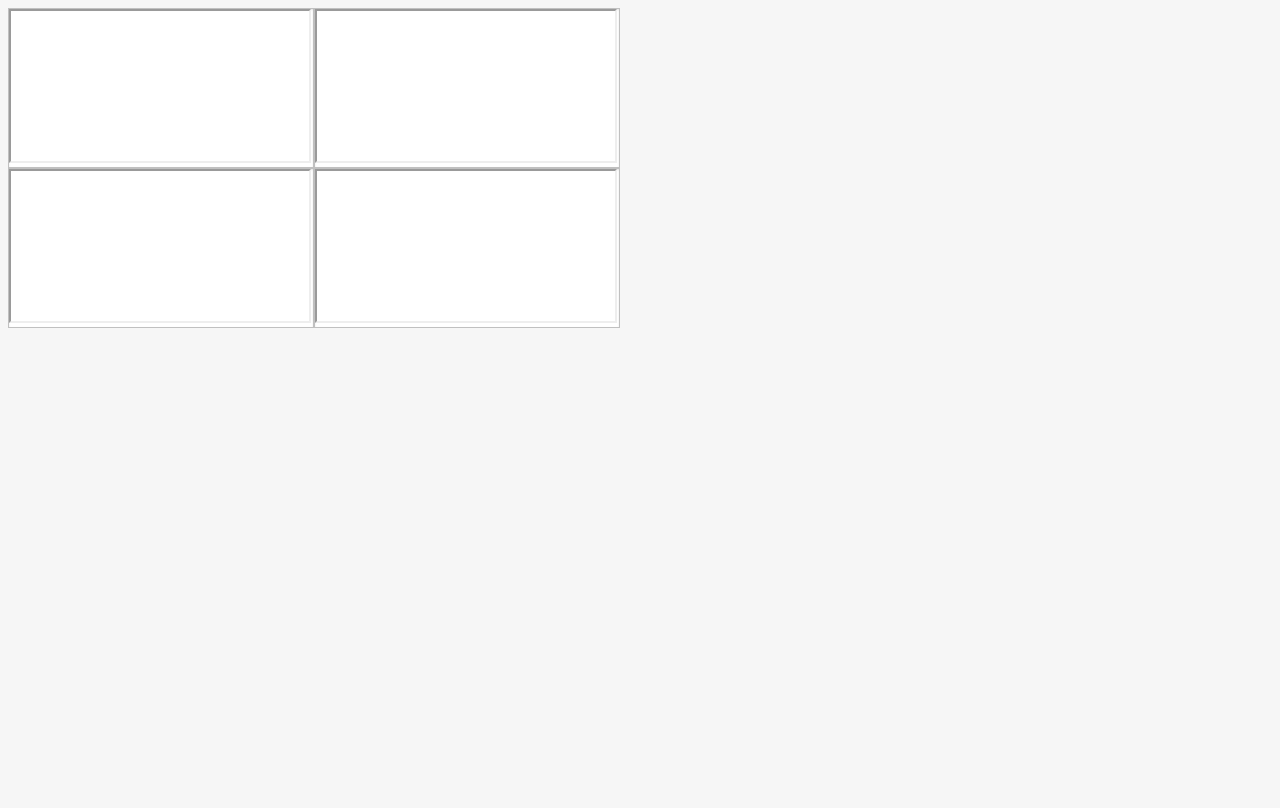
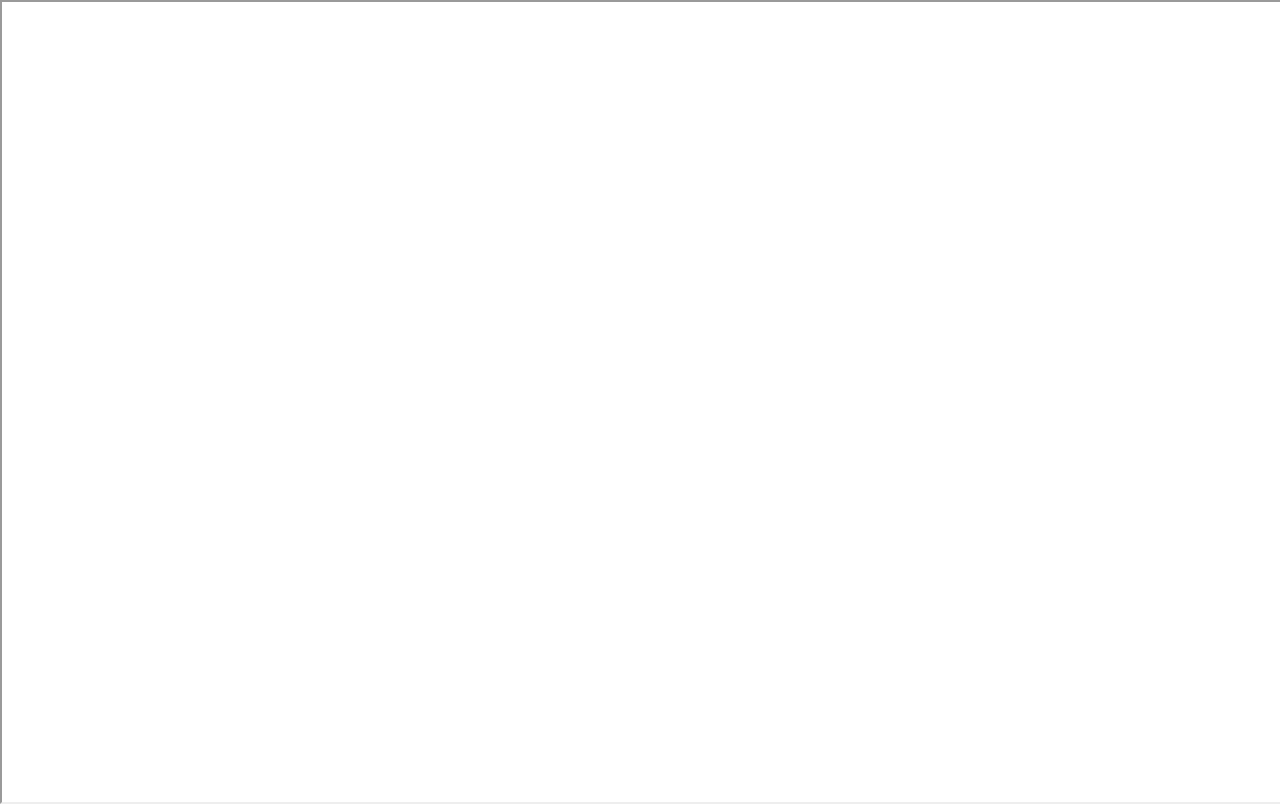
Before and after one commit to s-vugar1988/web-terminator, a plain HTML site: page index.html in a window 1280 px wide. Drawn offline with Linux system fonts and the light colour scheme.

Commit message:
changed styles

```diff
--- a/css/style.css
+++ b/css/style.css
@@ -3,8 +3,8 @@ html, body {
 }
 
 body {
-    padding: 8px;
-    background-color: #F6F6F6;
+    /*padding: 8px;
+    background-color: #F6F6F6;*/
     box-sizing: border-box;
 }
 
@@ -45,8 +45,12 @@ html, body {
     float: left;
 }
 
-  iframe{
-    height: 98%;
-    width: 98%;
-    overflow:hidden;
+.wt-frame {
+    height: 100%;
+    width: 100%;
+    overflow: hidden;
 }
+
+/*.wt-frame body {
+    padding: 0;
+}*/
--- a/index.html
+++ b/index.html
@@ -5,7 +5,9 @@
     <link rel="stylesheet" href="css/normalize.css">
     <link rel="stylesheet" href="css/style.css">
 </head>
-<body id="wt-0" onload="onload();">
+<body onkeypress="console.log(this);" id="wt-0">
+<iframe class="wt-frame" src="chrome-extension://pnhechapfaindjhompbnflcldabbghjo/html/nassh.html"></iframe>
+<!--
 <div id="wt-1" class="split split-horizontal">
     <div id="wt-3" class="split content">
         <iframe src="chrome-extension://pnhechapfaindjhompbnflcldabbghjo/html/nassh.html"></iframe>
@@ -22,30 +24,31 @@
         <iframe src="chrome-extension://pnhechapfaindjhompbnflcldabbghjo/html/nassh.html"></iframe>
     </div>
 </div>
+-->
+
 </body>
 <script src="js/split.js"></script>
 <script>
-
-function slpit_in2parts(id){
-    var x = parseInt(id.substr(id.indexOf('wt-') + 3))
+    function split_in_2_parts(id) {
+        var x = parseInt(id.substr(id.indexOf('wt-') + 3));
         Split(['#wt-1', '#wt-2'], {
             gutterSize: 8,
             cursor: 'col-resize'
-    })
+        });
 
         Split(['#wt-3', '#wt-4'], {
             direction: 'vertical',
             sizes: [25, 75],
             gutterSize: 8,
             cursor: 'row-resize'
-    })
+        });
 
         Split(['#wt-5', '#wt-6'], {
             direction: 'vertical',
             sizes: [25, 75],
             gutterSize: 8,
             cursor: 'row-resize'
-    })
+        });
     }
 </script>
 </html>
```
Lines whose indentation alone changed are shown as unchanged.
